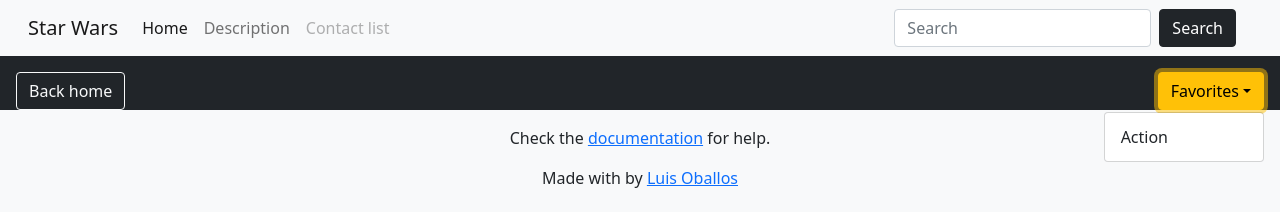
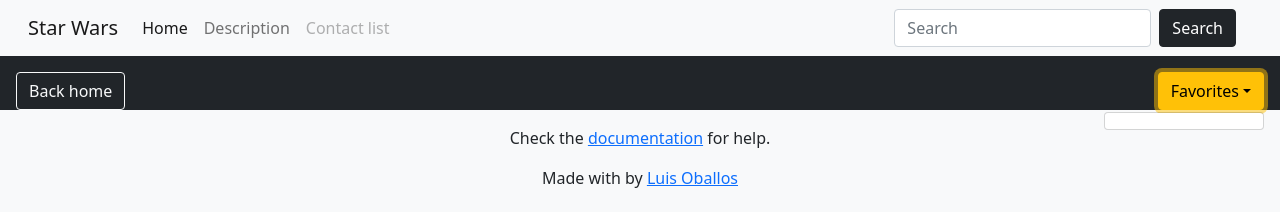
Before and after one commit to luisoballos/star-wars-reading-list, a React (Vite) app: page /favorites in a window 1280 px wide. Both pictures are taken after a click on the button "Favorites". Shown: the top 212 px of the page. Built offline with nearby package versions, Linux system fonts and the light colour scheme.

Commit message:
Favorite button added

```diff
--- a/package.json
+++ b/package.json
@@ -10,6 +10,9 @@
     "preview": "vite preview"
   },
   "dependencies": {
+    "@fortawesome/fontawesome-svg-core": "^6.7.2",
+    "@fortawesome/free-solid-svg-icons": "^6.7.2",
+    "@fortawesome/react-fontawesome": "^0.2.2",
     "react": "^19.0.0",
     "react-dom": "^19.0.0",
     "react-router-dom": "^7.5.0"
--- a/src/components/Card.jsx
+++ b/src/components/Card.jsx
@@ -1,11 +1,17 @@
 import { Link } from "react-router-dom";
 import useGlobalReducer from "../hooks/useGlobalReducer";
+import { FontAwesomeIcon } from '@fortawesome/react-fontawesome'
+import { faStar } from '@fortawesome/free-solid-svg-icons';
 
 export const Card = ({ parent, id }) => {
-  const { store , _ } = useGlobalReducer();
+  const { store , dispatch } = useGlobalReducer();
   const item = store[parent]?.[id - 1];
 
   if (!item) return null;
+
+  const isFavorited = store.favorites.some(
+    (fav) => fav.id === id && fav.parent === parent
+  );
 
   return (
     <div className="p-5 border">
@@ -32,7 +38,17 @@
           <p>Terrain: {item.properties.terrain}</p>
         </>
       )}
-      <button className="btn btn-outline-light"><Link to={`/description/${parent}/${id - 1}`}>See details</Link></button>
+      <div>
+        <button className="btn btn-outline-light me-2">
+          <Link to={`/description/${parent}/${id - 1}`}>See details</Link>
+        </button>
+        <button
+          onClick={() => dispatch({ type: 'add_fav', parent: parent, id: id })}
+          className={isFavorited ? 'btn btn-warning' : 'btn btn-outline-warning'}
+        >
+          <FontAwesomeIcon icon={faStar} />
+        </button>
+      </div>
     </div>
   );
 };
--- a/src/components/Navbar.jsx
+++ b/src/components/Navbar.jsx
@@ -1,4 +1,5 @@
 import { Link } from "react-router-dom"
+import { Favorites } from "../pages/Favorites"
 
 export const Navbar = () => {
 	return (
@@ -62,9 +63,7 @@
 					>
 						Favorites
 					</button>
-					<ul className="dropdown-menu dropdown-menu-end" aria-labelledby="favoritesDropdown">
-						<li><a className="dropdown-item" href="#">Action</a></li>
-					</ul>
+					<Favorites />
 				</div>
 			</div>
 		</>
--- a/src/pages/Description.jsx
+++ b/src/pages/Description.jsx
@@ -14,8 +14,8 @@
             <div className="gap-4">
                 {Object.entries(properties).map(([key, value], i) => (
                     <ul key={i} className="row min-vw-100">
-                        <li className="col-sm-3">{key}</li>
-                        <li className="col-sm-9">{value}</li>
+                        <li>{key}</li>
+                        <li>{value}</li>
                     </ul>
                 ))}
             </div>
--- a/src/pages/Favorites.jsx
+++ b/src/pages/Favorites.jsx
@@ -1,13 +1,26 @@
-import { useEffect } from 'react'
-import { Link } from "react-router-dom";
+import { FontAwesomeIcon } from "@fortawesome/react-fontawesome";
 import useGlobalReducer from "../hooks/useGlobalReducer";
+import { faTrash } from '@fortawesome/free-solid-svg-icons';
 
 export const Favorites = () => {
   const { store, dispatch } = useGlobalReducer()
 
   return (
-    <div>
-
-    </div>
+    <ul className="dropdown-menu dropdown-menu-end" aria-labelledby="favoritesDropdown">
+      {store.favorites.map(({ parent, id }) => {
+        const item = store[parent]?.find((favd) => favd.id === id);
+        return item ? (
+          <li key={`${parent}-${id}`} className="d-flex">
+            <span className="my-auto ms-1">{item.properties?.name}</span>
+            <button
+              className="btn ms-auto"
+              onClick={() => dispatch({ type: 'remove_fav', parent, id })}
+            >
+              <FontAwesomeIcon icon={faTrash} />
+            </button>
+          </li>
+        ) : null;
+      })}
+    </ul>
   );
 };
--- a/src/store.js
+++ b/src/store.js
@@ -18,14 +18,22 @@
           planets: action.payload.planets
         }
       case 'add_fav':
+        const alreadyExists = store.favorites.some(
+          fav => fav.parent === action.parent && fav.id === action.id
+        );
         return {
           ...store,
-          favorites: [...store.favorites, store.characters.find((char) => char.id === action.id)]
-        }
+          favorites: alreadyExists
+            ? store.favorites
+            : [...store.favorites, { parent: action.parent, id: action.id }]
+        };
+
       case 'remove_fav':
         return {
           ...store,
-          favorites: store.favorites.filter((fav) => fav !== action.payload.id)
+          favorites: store.favorites.filter(
+            fav => !(fav.parent === action.parent && fav.id === action.id)
+          )
         };
       default:
         throw Error('Unknown action.');
```
Also changed, not shown: 1 other file (tests, documents, lock files or other folders).
